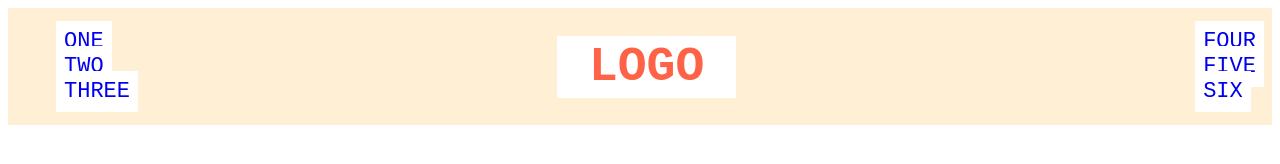
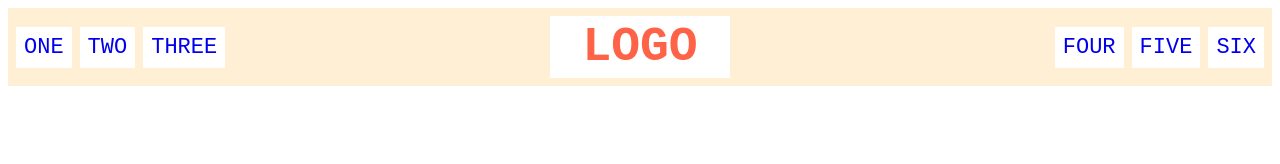
Before and after one commit to chrislae-garcia/relearn-css, a plain HTML site: page flex/02-flex-header/index.html in a window 1280 px wide. Drawn offline with Linux system fonts and the light colour scheme.

Commit message:
Add flex properties to <ul>

```diff
--- a/flex/02-flex-header/style.css
+++ b/flex/02-flex-header/style.css
@@ -18,6 +18,10 @@
 ul {
   /* this removes the dots on the list items*/
   list-style-type: none;
+  display: flex;
+  margin: 0px;
+  padding: 0px;
+  gap: 8px;
 }
 
 a {
```
